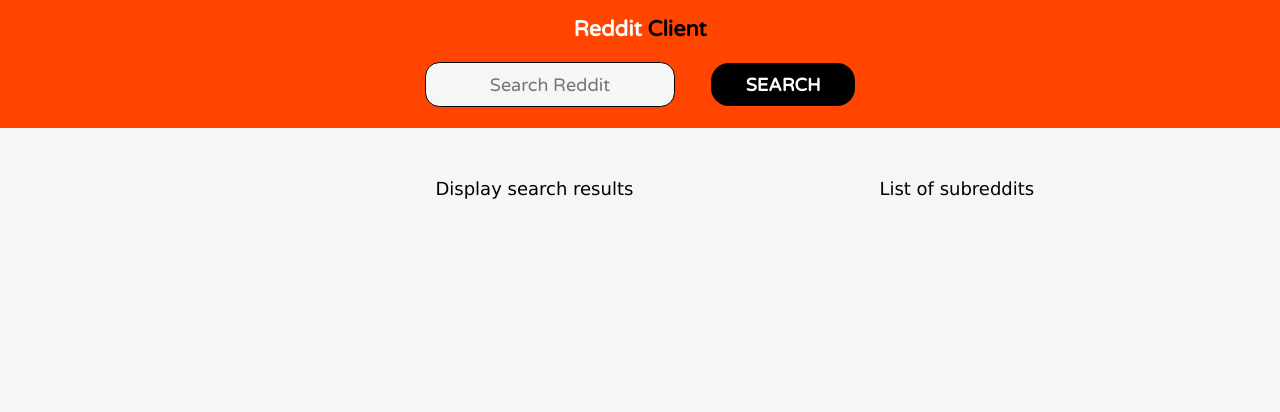
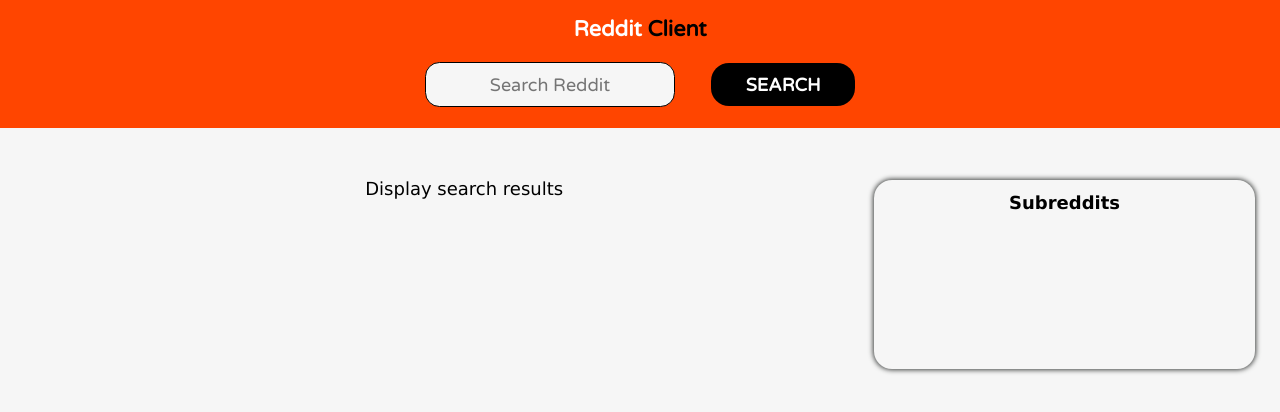
Before and after one commit to katie-ws/reddit-client, a React (Create React App) app: page / in a window 1280 px wide. Shown: the top 412 px of the page. Built offline with nearby package versions, Linux system fonts and the light colour scheme.

Commit message:
Styling for Subreddits

```diff
--- a/src/App.css
+++ b/src/App.css
@@ -43,7 +43,7 @@
 
 .App-results {
   display: grid;
-  grid-template-columns: 75% 25%;
+  grid-template-columns: 70% 30%;
   justify-content: space-between;
-  padding: 10rem 17%;
+  padding: 10rem 3rem;
 }
--- a/src/Components/SearchBar/SearchBar.css
+++ b/src/Components/SearchBar/SearchBar.css
@@ -37,6 +37,6 @@
 }
 
 .SearchButton:hover {
-    background-color: #3e403f
+    background-color: #3e403f;
     ;
 }
--- /dev/null
+++ b/src/Components/Subreddits/Subreddits.css
@@ -0,0 +1,18 @@
+.Subreddits {
+    overflow-y: scroll;
+    width: 100%;
+    height: 20vh;
+    max-height: 70vh;
+    padding: 0.8rem;
+    box-shadow: 0px 0px 5px 1px #3e403f;
+    border-radius: 1rem;
+}
+
+::-webkit-scrollbar {
+    width: 0px;
+    background: transparent;
+}
+
+.Subreddits h2 {
+    font-weight: 700;
+}
--- a/src/Components/Subreddits/Subreddits.js
+++ b/src/Components/Subreddits/Subreddits.js
@@ -1,9 +1,10 @@
 import React from 'react';
+import './Subreddits.css';
 
 export const Subreddits = () => {
     return (
-        <div>
-            <p>List of subreddits</p>
+        <div className="Subreddits">
+            <h2>Subreddits</h2>
         </div>
     )
 };
```
